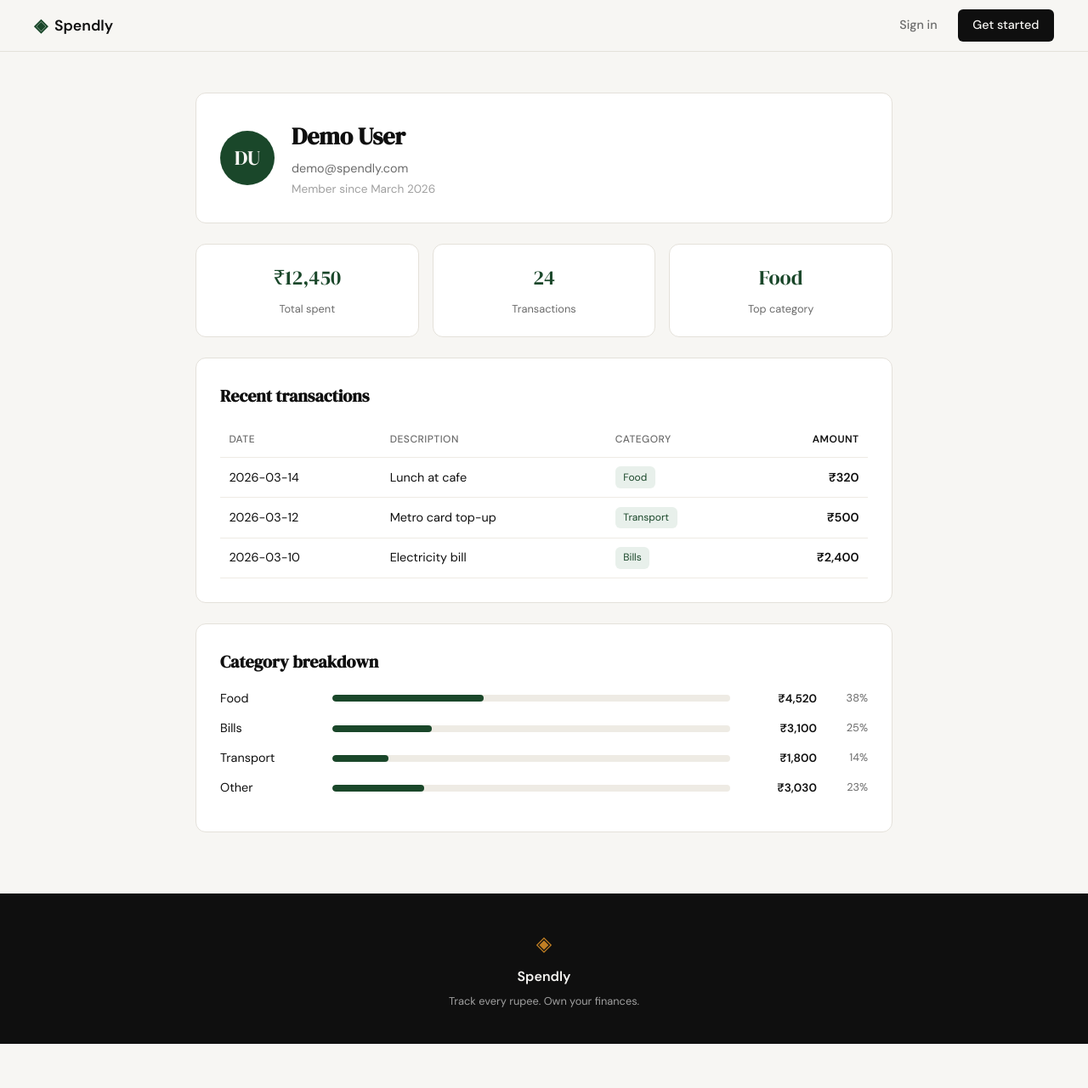
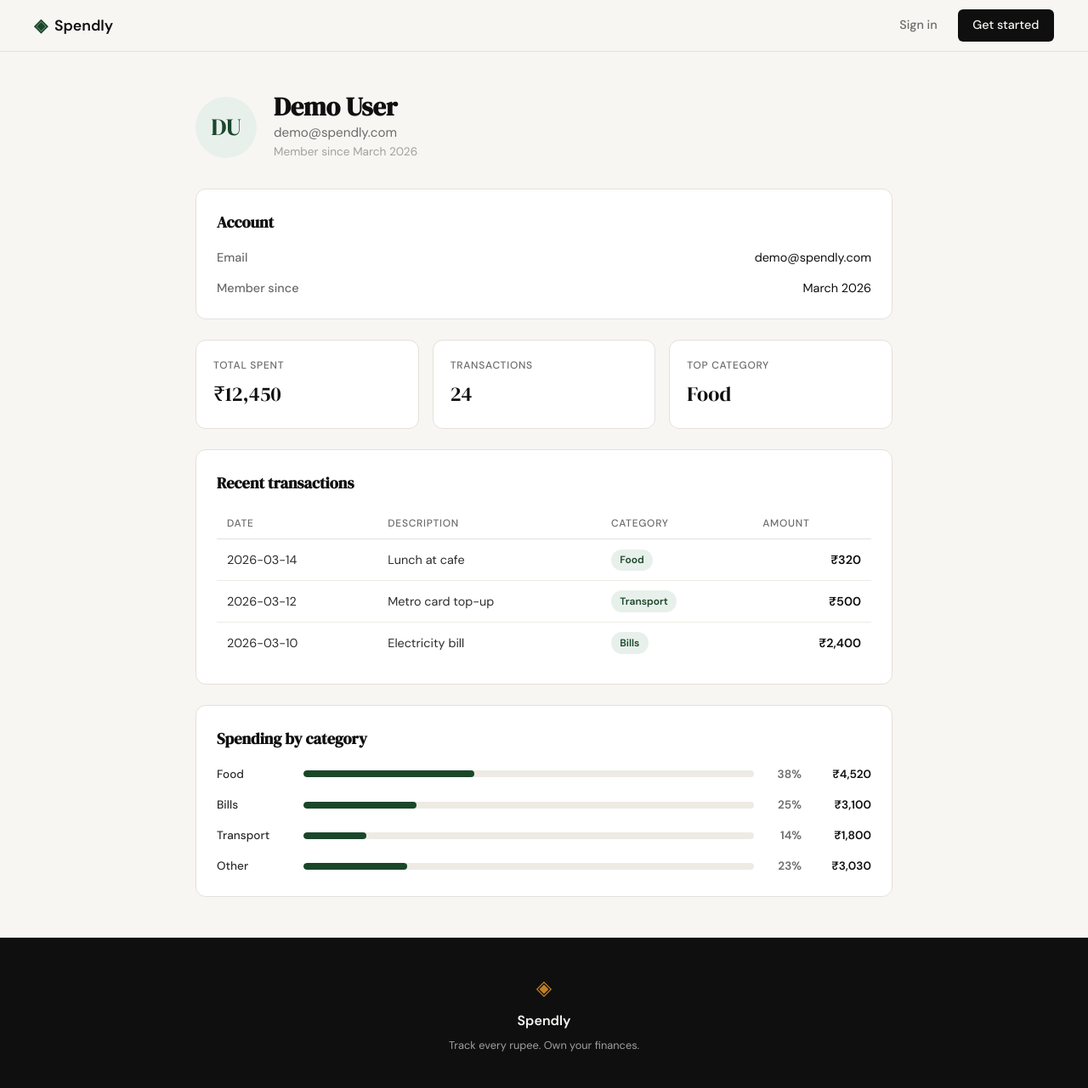
Before and after one commit to ranjith13119/Claude_Python-Flask, a Flask app: page /profile in a window 1280 px wide. Shown: the whole page at 85% size. Before the commit the page ends 1229 px from the top, so only its background shows below. Run offline with Flask 3, Linux system fonts and the light colour scheme; the visitor is signed in with stand-in values (Sample User, id 1); data comes from the database, SQL or seed files in the repository.

Commit message:
feat: add static profile page — Step 04 Profile (#10)
feat: add rebuilt static profile page — Step 04

```diff
--- a/static/css/style.css
+++ b/static/css/style.css
@@ -548,48 +548,92 @@ a { color: inherit; text-decoration: none; }
 /* Profile page                                                        */
 /* ------------------------------------------------------------------ */
 
-.profile-section { padding: 3rem 2rem; }
-.profile-container { max-width: 820px; margin: 0 auto; }
+.profile-section {
+    padding: 3rem 2rem;
+}
+
+.profile-container {
+    max-width: 820px;
+    margin: 0 auto;
+}
+
+.profile-identity {
+    display: flex;
+    align-items: center;
+    gap: 1.25rem;
+    margin-bottom: 2rem;
+}
+
+.avatar {
+    width: 72px;
+    height: 72px;
+    border-radius: 50%;
+    background: var(--accent-light);
+    color: var(--accent);
+    display: flex;
+    align-items: center;
+    justify-content: center;
+    font-family: var(--font-display);
+    font-size: 1.75rem;
+    flex-shrink: 0;
+}
+
+.profile-name {
+    font-family: var(--font-display);
+    font-size: 1.9rem;
+    color: var(--ink);
+    line-height: 1.15;
+}
+
+.profile-email {
+    color: var(--ink-muted);
+    font-size: 0.95rem;
+}
+
+.profile-since {
+    color: var(--ink-faint);
+    font-size: 0.85rem;
+}
+
+.profile-grid {
+    display: grid;
+    gap: 1.5rem;
+}
 
 .profile-card {
     background: var(--paper-card);
     border: 1px solid var(--border);
     border-radius: var(--radius-md);
-    padding: 1.75rem;
-    margin-bottom: 1.5rem;
+    padding: 1.5rem;
 }
 
-.profile-header { display: flex; align-items: center; gap: 1.25rem; }
-
-.avatar {
-    width: 64px;
-    height: 64px;
-    border-radius: 50%;
-    background: var(--accent);
-    color: var(--paper);
-    display: flex;
-    align-items: center;
-    justify-content: center;
+.card-title {
     font-family: var(--font-display);
-    font-size: 1.5rem;
-    flex-shrink: 0;
+    font-size: 1.15rem;
+    color: var(--ink);
+    margin-bottom: 1rem;
 }
 
-.profile-name {
-    font-family: var(--font-display);
-    font-size: 1.75rem;
-    color: var(--ink);
-    margin-bottom: 0.25rem;
+.info-list { display: grid; gap: 0.75rem; }
+
+.info-row {
+    display: flex;
+    justify-content: space-between;
+    gap: 1rem;
+    font-size: 0.9rem;
 }
 
-.profile-email { color: var(--ink-muted); font-size: 0.9rem; }
-.profile-meta { color: var(--ink-faint); font-size: 0.85rem; margin-top: 0.15rem; }
+.info-row dt {
+    color: var(--ink-muted);
+    font-weight: 500;
+}
+
+.info-row dd { color: var(--ink); }
 
 .stats-row {
     display: grid;
     grid-template-columns: repeat(3, 1fr);
     gap: 1rem;
-    margin-bottom: 1.5rem;
 }
 
 .stat-card {
@@ -597,77 +641,114 @@ a { color: inherit; text-decoration: none; }
     border: 1px solid var(--border);
     border-radius: var(--radius-md);
     padding: 1.25rem;
-    text-align: center;
+    display: flex;
+    flex-direction: column;
+    gap: 0.35rem;
+}
+
+.stat-label {
+    font-size: 0.75rem;
+    font-weight: 500;
+    color: var(--ink-muted);
+    text-transform: uppercase;
+    letter-spacing: 0.06em;
 }
 
 .stat-value {
-    display: block;
     font-family: var(--font-display);
     font-size: 1.5rem;
-    color: var(--accent);
-    margin-bottom: 0.25rem;
+    color: var(--ink);
 }
 
-.stat-label { color: var(--ink-muted); font-size: 0.8rem; }
-
-.section-title {
-    font-family: var(--font-display);
-    font-size: 1.25rem;
-    color: var(--ink);
-    margin-bottom: 1rem;
+.expenses-table {
+    width: 100%;
+    border-collapse: collapse;
+    font-size: 0.9rem;
 }
 
-.profile-table { width: 100%; border-collapse: collapse; font-size: 0.9rem; }
-.profile-table th, .profile-table td {
+.expenses-table th {
     text-align: left;
-    padding: 0.65rem;
+    font-size: 0.75rem;
+    font-weight: 500;
+    color: var(--ink-muted);
+    text-transform: uppercase;
+    letter-spacing: 0.06em;
+    padding: 0.5rem 0.75rem;
+    border-bottom: 1px solid var(--border);
+}
+
+.expenses-table td {
+    padding: 0.7rem 0.75rem;
     border-bottom: 1px solid var(--border-soft);
+    color: var(--ink-soft);
 }
-.profile-table thead th {
-    color: var(--ink-muted);
-    font-weight: 500;
-    text-transform: uppercase;
-    font-size: 0.75rem;
-    letter-spacing: 0.04em;
+
+.expenses-table tr:last-child td { border-bottom: none; }
+
+.expenses-table .amount {
+    text-align: right;
+    font-weight: 600;
+    color: var(--ink);
+    white-space: nowrap;
 }
-.profile-table .amount-col { text-align: right; font-weight: 600; color: var(--ink); }
 
 .cat-badge {
     display: inline-block;
-    padding: 0.2rem 0.6rem;
-    border-radius: var(--radius-sm);
     background: var(--accent-light);
     color: var(--accent);
     font-size: 0.75rem;
+    font-weight: 600;
+    padding: 0.2rem 0.65rem;
+    border-radius: 999px;
 }
+
+.breakdown-list { display: grid; gap: 0.9rem; }
 
 .breakdown-row {
     display: grid;
-    grid-template-columns: 120px 1fr 90px 48px;
+    grid-template-columns: 90px 1fr 44px 70px;
     align-items: center;
     gap: 0.75rem;
-    margin-bottom: 0.75rem;
+    font-size: 0.85rem;
 }
 
-.breakdown-name { color: var(--ink); font-size: 0.9rem; }
+.breakdown-cat {
+    color: var(--ink-soft);
+    font-weight: 500;
+}
 
 .bar-track {
+    height: 8px;
     background: var(--border-soft);
-    border-radius: var(--radius-sm);
-    height: 8px;
+    border-radius: 999px;
     overflow: hidden;
 }
 
 .bar-fill {
     height: 100%;
     background: var(--accent);
-    border-radius: var(--radius-sm);
+    border-radius: 999px;
 }
 
+.bar-fill.pct-25 { width: 25%; }
 .bar-fill.pct-14 { width: 14%; }
 .bar-fill.pct-23 { width: 23%; }
-.bar-fill.pct-25 { width: 25%; }
 .bar-fill.pct-38 { width: 38%; }
 
-.breakdown-total { text-align: right; color: var(--ink); font-size: 0.85rem; font-weight: 600; }
-.breakdown-pct { text-align: right; color: var(--ink-muted); font-size: 0.8rem; }
+.breakdown-pct {
+    text-align: right;
+    color: var(--ink-muted);
+    font-weight: 600;
+}
+
+.breakdown-total {
+    text-align: right;
+    color: var(--ink);
+    font-weight: 600;
+}
+
+@media (max-width: 600px) {
+    .stats-row { grid-template-columns: 1fr; }
+    .breakdown-row { grid-template-columns: 80px 1fr 44px; }
+    .breakdown-total { display: none; }
+}
--- a/templates/profile.html
+++ b/templates/profile.html
@@ -1,54 +1,69 @@
 {% extends "base.html" %}
 
-{% block title %}My profile — Spendly{% endblock %}
+{% block title %}Profile — Spendly{% endblock %}
 
 {% block content %}
-
 <section class="profile-section">
     <div class="profile-container">
 
-        <div class="profile-card profile-header">
-            <div class="avatar">{{ (name.split() | map('first') | join('')) | upper }}</div>
-            <div class="profile-identity">
+        <header class="profile-identity">
+            <div class="avatar" aria-hidden="true">{{ name.split() | map("first") | join("") | upper }}</div>
+            <div class="profile-identity-text">
                 <h1 class="profile-name">{{ name }}</h1>
                 <p class="profile-email">{{ email }}</p>
-                <p class="profile-meta">Member since {{ member_since }}</p>
+                <p class="profile-since">Member since {{ member_since }}</p>
             </div>
+        </header>
+
+        <div class="profile-grid">
+
+            <div class="profile-card">
+                <h2 class="card-title">Account</h2>
+                <dl class="info-list">
+                    <div class="info-row">
+                        <dt>Email</dt>
+                        <dd>{{ email }}</dd>
+                    </div>
+                    <div class="info-row">
+                        <dt>Member since</dt>
+                        <dd>{{ member_since }}</dd>
+                    </div>
+                </dl>
             </div>
 
             <div class="stats-row">
                 <div class="stat-card">
-                <span class="stat-value">{{ stats.total_spent }}</span>
                     <span class="stat-label">Total spent</span>
+                    <span class="stat-value">{{ stats["total_spent"] }}</span>
                 </div>
                 <div class="stat-card">
-                <span class="stat-value">{{ stats.transaction_count }}</span>
                     <span class="stat-label">Transactions</span>
+                    <span class="stat-value">{{ stats["transaction_count"] }}</span>
                 </div>
                 <div class="stat-card">
-                <span class="stat-value">{{ stats.top_category }}</span>
                     <span class="stat-label">Top category</span>
+                    <span class="stat-value">{{ stats["top_category"] }}</span>
                 </div>
             </div>
 
             <div class="profile-card">
-            <h2 class="section-title">Recent transactions</h2>
-            <table class="profile-table">
+                <h2 class="card-title">Recent transactions</h2>
+                <table class="expenses-table">
                     <thead>
                         <tr>
                             <th>Date</th>
                             <th>Description</th>
                             <th>Category</th>
-                        <th class="amount-col">Amount</th>
+                            <th>Amount</th>
                         </tr>
                     </thead>
                     <tbody>
-                    {% for t in transactions %}
+                        {% for tx in transactions %}
                         <tr>
-                        <td>{{ t.date }}</td>
-                        <td>{{ t.description }}</td>
-                        <td><span class="cat-badge cat-{{ t.category | lower }}">{{ t.category }}</span></td>
-                        <td class="amount-col">{{ t.amount }}</td>
+                            <td>{{ tx["date"] }}</td>
+                            <td>{{ tx["description"] }}</td>
+                            <td><span class="cat-badge">{{ tx["category"] }}</span></td>
+                            <td class="amount">{{ tx["amount"] }}</td>
                         </tr>
                         {% endfor %}
                     </tbody>
@@ -56,22 +71,23 @@
             </div>
 
             <div class="profile-card">
-            <h2 class="section-title">Category breakdown</h2>
-            <div class="breakdown">
-                {% for c in category_breakdown %}
+                <h2 class="card-title">Spending by category</h2>
+                <div class="breakdown-list">
+                    {% for item in category_breakdown %}
                     <div class="breakdown-row">
-                    <span class="breakdown-name">{{ c.category }}</span>
+                        <span class="breakdown-cat">{{ item["category"] }}</span>
                         <div class="bar-track">
-                        <div class="bar-fill pct-{{ c.percent }}"></div>
+                            <div class="bar-fill pct-{{ item['percent'] }}" aria-label="{{ item['percent'] }}%"></div>
                         </div>
-                    <span class="breakdown-total">{{ c.total }}</span>
-                    <span class="breakdown-pct">{{ c.percent }}%</span>
+                        <span class="breakdown-pct">{{ item["percent"] }}%</span>
+                        <span class="breakdown-total">{{ item["total"] }}</span>
                     </div>
                     {% endfor %}
                 </div>
             </div>
 
         </div>
+
+    </div>
 </section>
-
 {% endblock %}
```
Also changed, not shown: AGENTS.md (+31 -1 lines), CLAUDE.md (+31 -1 lines), memory/memory.md (+16 -7 lines), tests/test_04-profile.py (+55 -53 lines), .claude/memory/domain/Database.md (added), .claude/memory/general.md (added), .claude/memory/memory.md (added), .claude/spec/04-profile.md, .opencode/plans/04-profile.md, .opencode/spec/04-profile.md, 1 other file. Lines whose indentation alone changed are shown as unchanged.
